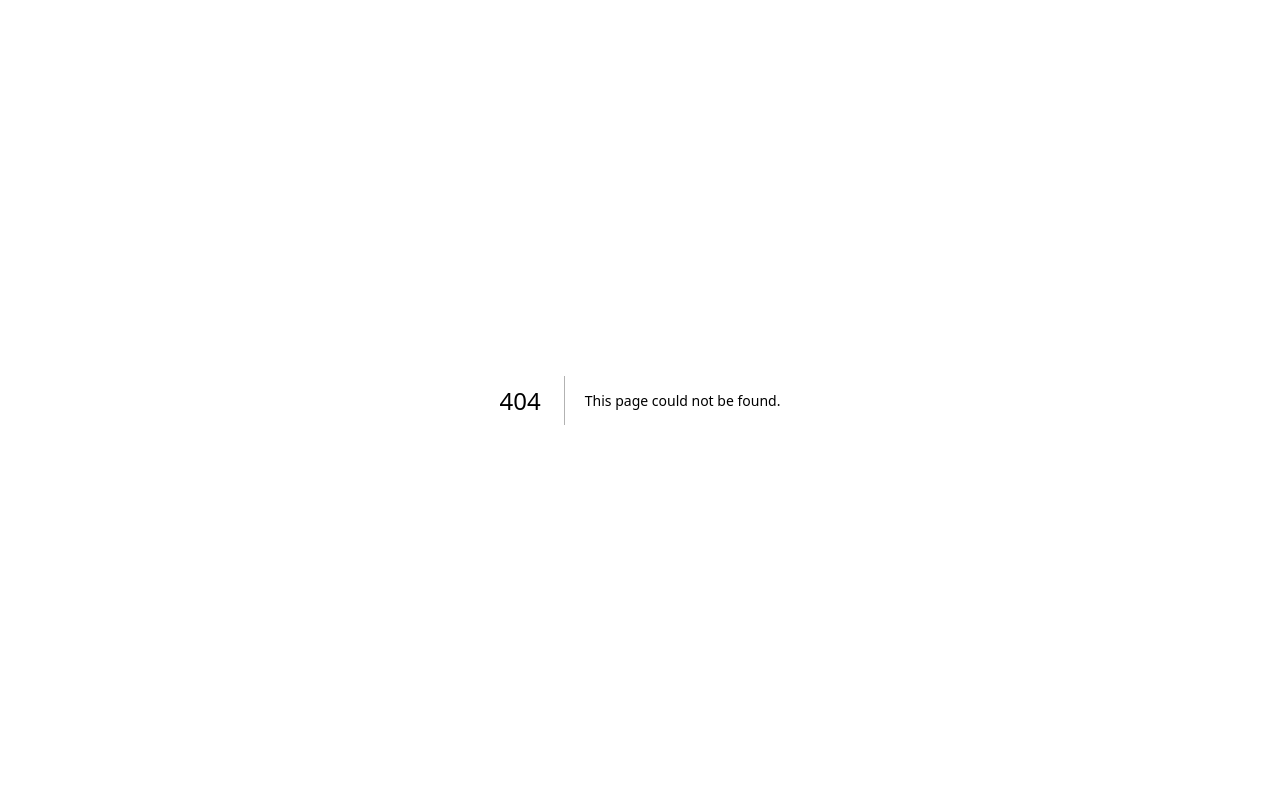
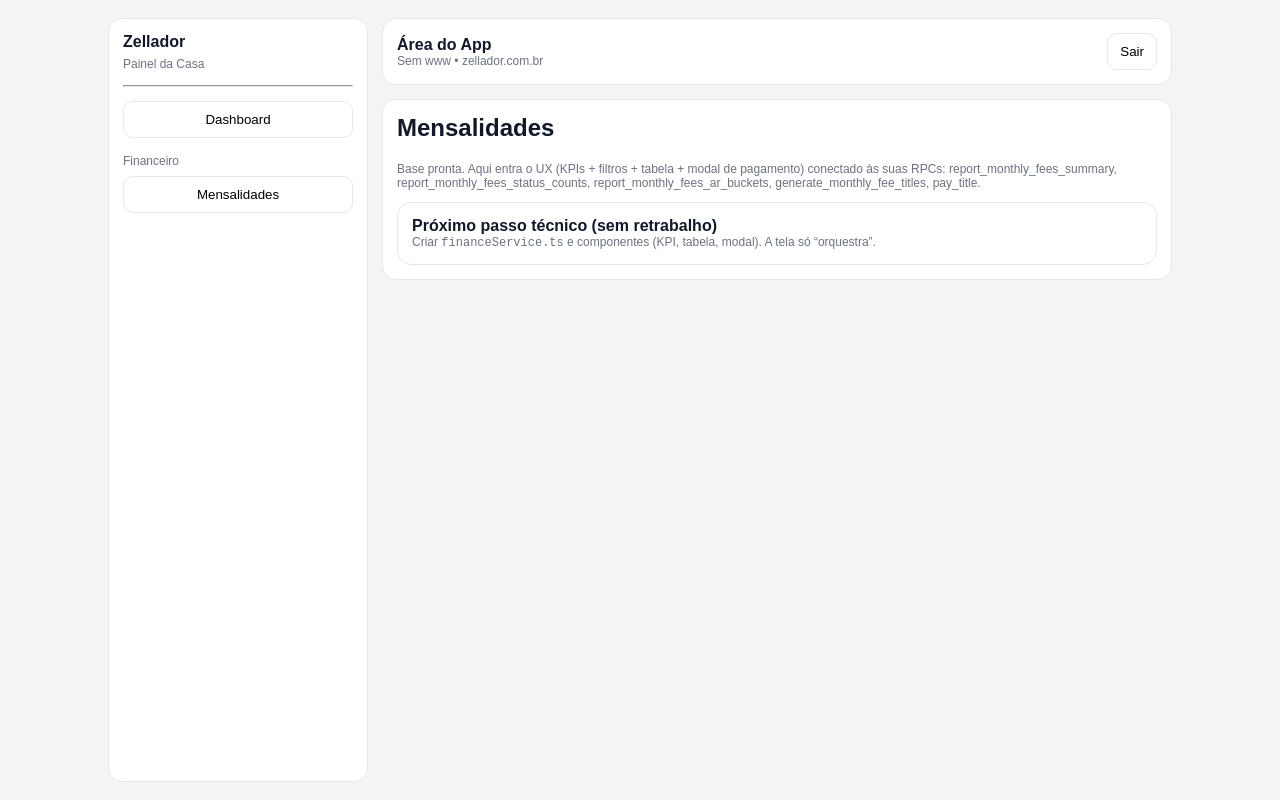
Before and after one commit to gomesdaniell/zellador, a Next.js app: page /app/financeiro/mensalidades in a window 1280 px wide. Before the commit this address had no page. Built offline with nearby package versions, Linux system fonts and the light colour scheme.

Commit message:
Create page.tsx

```diff
--- /dev/null
+++ b/src/app/app/financeiro/mensalidades/page.tsx
@@ -0,0 +1,19 @@
+export default function MonthlyFeesPage() {
+  return (
+    <div>
+      <h2 style={{ marginTop: 0 }}>Mensalidades</h2>
+      <p className="muted">
+        Base pronta. Aqui entra o UX (KPIs + filtros + tabela + modal de pagamento) conectado às suas RPCs:
+        report_monthly_fees_summary, report_monthly_fees_status_counts, report_monthly_fees_ar_buckets,
+        generate_monthly_fee_titles, pay_title.
+      </p>
+
+      <div className="card" style={{ marginTop: 12 }}>
+        <div style={{ fontWeight: 700 }}>Próximo passo técnico (sem retrabalho)</div>
+        <div className="muted">
+          Criar <code>financeService.ts</code> e componentes (KPI, tabela, modal). A tela só “orquestra”.
+        </div>
+      </div>
+    </div>
+  );
+}
```
